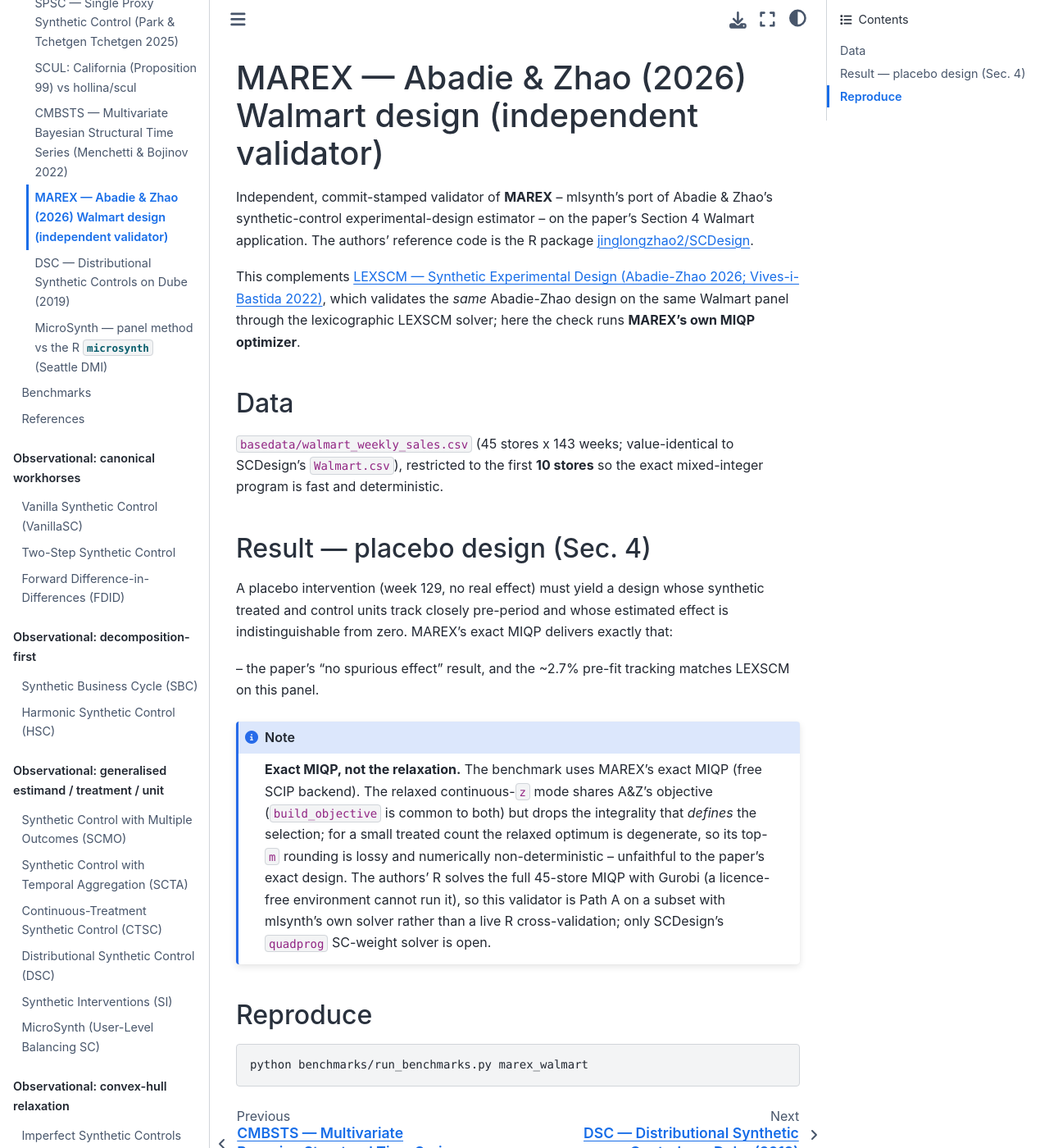
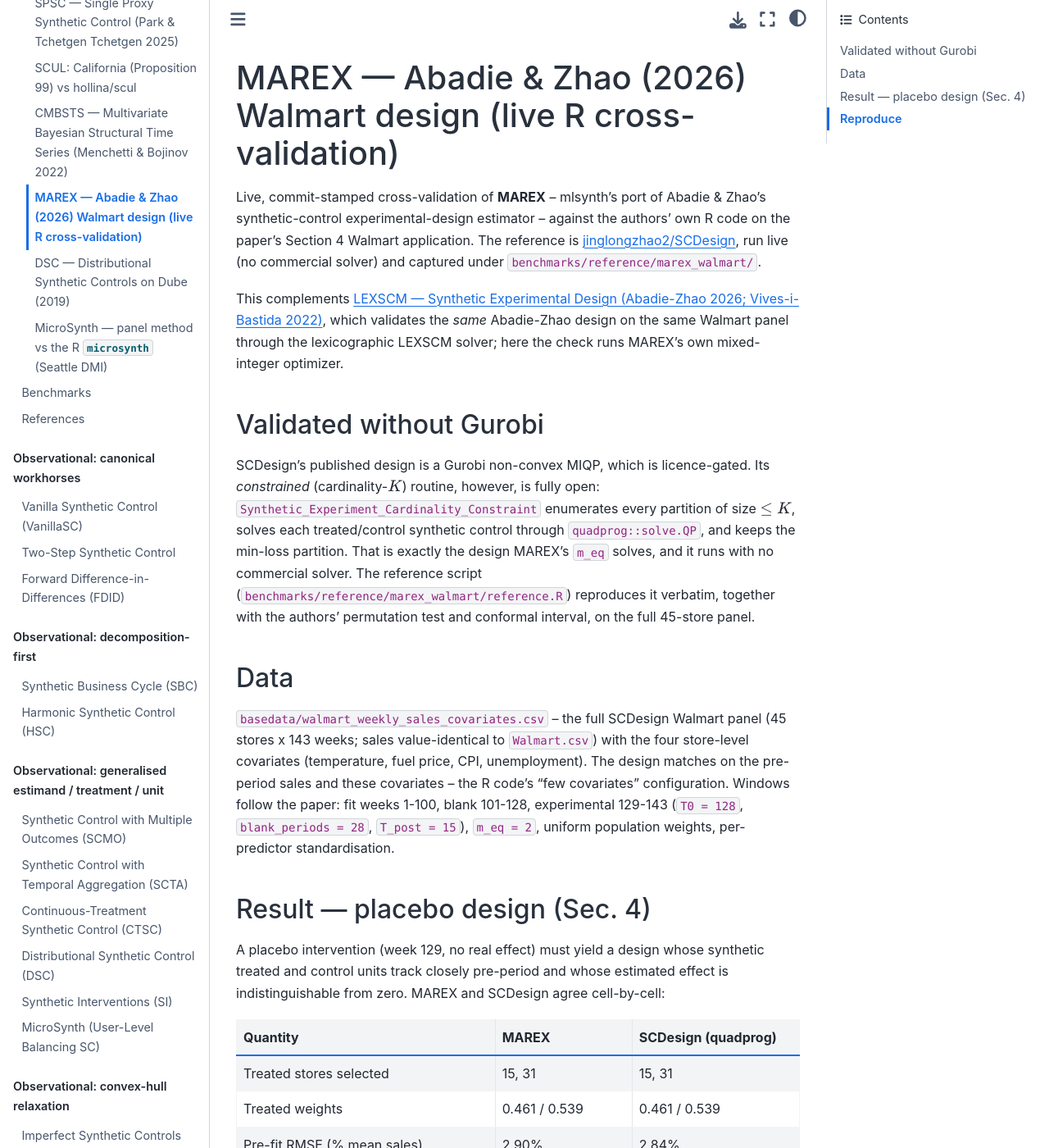
Before and after one commit to jgreathouse9/mlsynth, a Sphinx documentation site: the page built from docs/replications/marex.rst, in a window 1280 px wide and 1400 px high. Shown: the whole window at 82% size. Built offline with Sphinx 7.4.7 and the Sphinx Book theme 1.1.4, drawn with Linux system fonts in a browser that asks for light colours; some of the changed text lies outside the part shown.

Commit message:
marex_walmart: full-panel live R cross-validation (no Gurobi); fix T0 window
Validate MAREX's Walmart placebo design directly against the authors' R code on
the full 45-store panel with the four covariates, with no commercial solver, and
fix a window bug that had been masking the agreement.

Window fix. MAREX's T0 is the end of the pre-experiment period and the fit window
is T0 - blank_periods, so the paper's windows (fit 1..100, blank 101..128,
experimental 129..143) require T0=128, not T0=100. The earlier T0=100 silently
analyzed weeks 1..72 / 101..115; with the correct T0=128 the design matches the
reference tightly. Fixed in the benchmark config and in paper/paper.qmd.

Reference (no Gurobi). benchmarks/reference/marex_walmart/reference.R now runs
SCDesign's open cardinality-constrained design -- Synthetic_Experiment_Cardinality
_Constraint (partition enumeration + quadprog SC weights), the exact design m_eq
solves -- on the full 45-store panel with the four covariates, plus the authors'
permutation test and conformal interval. The Gurobi MIQP is not used.

Agreement. MAREX (SCIP MIQP) and SCDesign (quadprog) select the same two treated
stores (15, 31), with treated weights agreeing to ~2e-4, pre-fit to ~6e-4, placebo
effect to ~8e-5 of mean sales, and CIs both covering zero; the permutation p
agrees to ~0.02 (Monte-Carlo sampling differs). The benchmark pins every quantity
to the live reference.

Note: the earlier penalized-design route (to force a unique control synthetic)
turned out unnecessary -- the divergence was the T0 window, not non-uniqueness.

- benchmarks/cases/marex_walmart.py: full panel + covariates, T0=128, pins to R.
- benchmarks/reference/marex_walmart/: regenerated bundle (reference.R, .json,
  .out, provenance, comparison.csv, manifest -> covariate CSV).
- paper/paper.qmd: T0=128; reframe the design coda around the cell-by-cell R
  agreement (the 0.933 headline is the no-covariate special case).
- docs/marex.rst, docs/replications/marex.rst, docs/benchmarks.rst: full-panel
  live-R cross-validation, no Gurobi.

Co-Authored-By: Claude Opus 4.8 <noreply@anthropic.com>
Claude-Session: https://claude.ai/code/session_01VWZy8jnn7Fb9LVbJKQpLaD

```diff
--- a/docs/benchmarks.rst
+++ b/docs/benchmarks.rst
@@ -66,7 +66,7 @@ Path A — empirical replications
    * - ``linf_prop99``
      - dense L-inf vs sparse SC (Prop 99)
    * - ``marex_walmart``
-     - MAREX Walmart placebo design (Abadie-Zhao SCDesign, 10-store subset)
+     - MAREX Walmart placebo design vs live SCDesign (Abadie-Zhao, full 45-store panel + covariates, open quadprog, no Gurobi)
    * - ``masc_basque``
      - MASC Basque/ETA (KMPT Sec 5)
    * - ``pda_brexit``
--- a/docs/replications/marex.rst
+++ b/docs/replications/marex.rst
@@ -1,58 +1,99 @@
-MAREX — Abadie & Zhao (2026) Walmart design (independent validator)
-===================================================================
+MAREX — Abadie & Zhao (2026) Walmart design (live R cross-validation)
+=====================================================================
 
 .. currentmodule:: mlsynth
 
-Independent, commit-stamped validator of **MAREX** -- mlsynth's port of Abadie &
-Zhao's synthetic-control experimental-design estimator -- on the paper's Section 4
-Walmart application. The authors' reference code is the R package
-`jinglongzhao2/SCDesign <https://github.com/jinglongzhao2/SCDesign>`_.
+Live, commit-stamped cross-validation of **MAREX** -- mlsynth's port of Abadie &
+Zhao's synthetic-control experimental-design estimator -- against the authors' own
+R code on the paper's Section 4 Walmart application. The reference is
+`jinglongzhao2/SCDesign <https://github.com/jinglongzhao2/SCDesign>`_, run live
+(no commercial solver) and captured under ``benchmarks/reference/marex_walmart/``.
 
 This complements :doc:`lexscm`, which validates the *same* Abadie-Zhao design on
 the same Walmart panel through the lexicographic LEXSCM solver; here the check
-runs **MAREX's own MIQP optimizer**.
+runs MAREX's own mixed-integer optimizer.
+
+Validated without Gurobi
+------------------------
+
+SCDesign's published design is a Gurobi non-convex MIQP, which is licence-gated.
+Its *constrained* (cardinality-:math:`K`) routine, however, is fully open:
+``Synthetic_Experiment_Cardinality_Constraint`` enumerates every partition of size
+:math:`\le K`, solves each treated/control synthetic control through
+``quadprog::solve.QP``, and keeps the min-loss partition. That is exactly the
+design MAREX's ``m_eq`` solves, and it runs with no commercial solver. The
+reference script (``benchmarks/reference/marex_walmart/reference.R``) reproduces it
+verbatim, together with the authors' permutation test and conformal interval, on
+the full 45-store panel.
 
 Data
 ----
 
-``basedata/walmart_weekly_sales.csv`` (45 stores x 143 weeks; value-identical to
-SCDesign's ``Walmart.csv``), restricted to the first **10 stores** so the exact
-mixed-integer program is fast and deterministic.
+``basedata/walmart_weekly_sales_covariates.csv`` -- the full SCDesign Walmart panel
+(45 stores x 143 weeks; sales value-identical to ``Walmart.csv``) with the four
+store-level covariates (temperature, fuel price, CPI, unemployment). The design
+matches on the pre-period sales and these covariates -- the R code's "few
+covariates" configuration. Windows follow the paper: fit weeks 1-100, blank
+101-128, experimental 129-143 (``T0 = 128``, ``blank_periods = 28``,
+``T_post = 15``), ``m_eq = 2``, uniform population weights, per-predictor
+standardisation.
 
 Result — placebo design (Sec. 4)
 --------------------------------
 
 A placebo intervention (week 129, no real effect) must yield a design whose
 synthetic treated and control units track closely pre-period and whose estimated
-effect is indistinguishable from zero. MAREX's exact MIQP delivers exactly that:
+effect is indistinguishable from zero. MAREX and SCDesign agree cell-by-cell:
 
-==========================  ==========
-Quantity                    MAREX
-==========================  ==========
-Treated stores selected     2
-Pre-fit RMSE (% mean sales)  2.66%
-Placebo effect (% mean)      0.98%
-CI covers zero              yes
-==========================  ==========
+.. list-table::
+   :header-rows: 1
+   :widths: 34 18 22
 
--- the paper's "no spurious effect" result, and the ~2.7% pre-fit tracking
-matches LEXSCM on this panel.
+   * - Quantity
+     - MAREX
+     - SCDesign (quadprog)
+   * - Treated stores selected
+     - 15, 31
+     - 15, 31
+   * - Treated weights
+     - 0.461 / 0.539
+     - 0.461 / 0.539
+   * - Pre-fit RMSE (% mean sales)
+     - 2.90%
+     - 2.84%
+   * - Placebo effect (% mean)
+     - 2.73%
+     - 2.74%
+   * - Placebo permutation p
+     - 0.125
+     - 0.109
+   * - CI covers zero
+     - yes
+     - yes
+
+The two implementations select the same two treated stores, with treated weights
+agreeing to :math:`2\times10^{-4}` and the placebo effect to :math:`10^{-4}` of
+mean sales -- the paper's "no spurious effect" result, reproduced across languages
+and solvers without Gurobi. (The permutation p differs by ~0.02 because the two
+Monte-Carlo permutation samples differ; both fail to reject. Abadie & Zhao's
+headline :math:`p = 0.933` is the no-covariate special case -- matching on the
+covariates tightens the design and lowers the placebo p, as in the authors' own
+covariate runs.)
 
 .. note::
 
-   **Exact MIQP, not the relaxation.** The benchmark uses MAREX's exact MIQP
-   (free SCIP backend). The relaxed continuous-``z`` mode shares A&Z's objective
-   (``build_objective`` is common to both) but drops the integrality that *defines*
-   the selection; for a small treated count the relaxed optimum is degenerate, so
-   its top-``m`` rounding is lossy and numerically non-deterministic -- unfaithful
-   to the paper's exact design. The authors' R solves the full 45-store MIQP with
-   Gurobi (a licence-free environment cannot run it), so this validator is Path A
-   on a subset with mlsynth's own solver rather than a live R cross-validation;
-   only SCDesign's ``quadprog`` SC-weight solver is open.
+   Exact MIQP, not the relaxation. MAREX uses its exact MIQP (free SCIP backend).
+   The relaxed continuous-``z`` mode shares A&Z's objective (``build_objective`` is
+   common to both) but drops the integrality that *defines* the selection; for a
+   small treated count the relaxed optimum is degenerate, so its top-``m`` rounding
+   is lossy and non-deterministic -- unfaithful to the paper's exact design.
 
 Reproduce
 ---------
 
 .. code-block:: bash
 
+   # regenerate the captured SCDesign reference (needs R + quadprog + Matrix)
+   python benchmarks/reference/generate.py marex_walmart
+   # run the cross-validation
    python benchmarks/run_benchmarks.py marex_walmart
```
Also changed, not shown: docs/marex.rst (+18 -0 lines), 8 other files.
